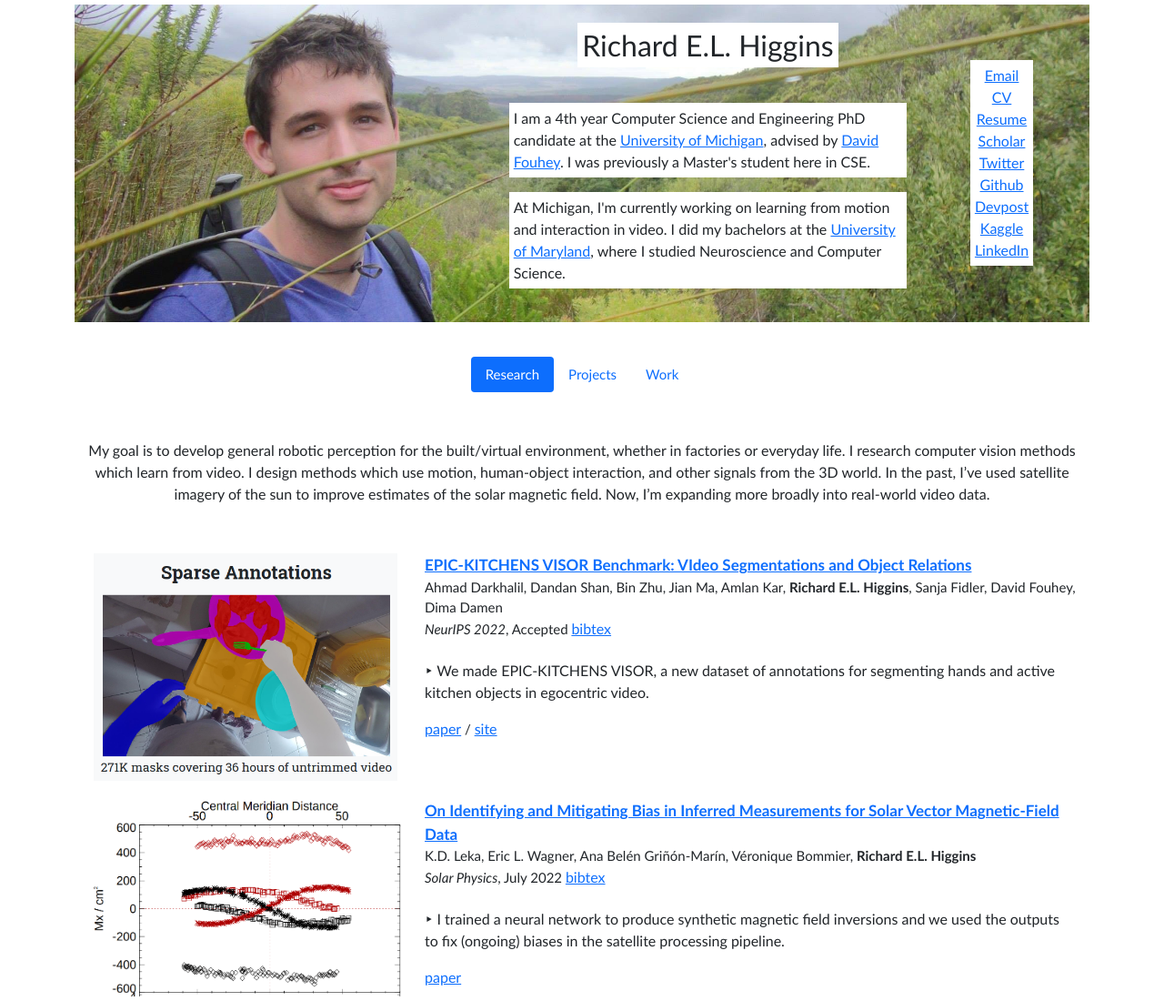
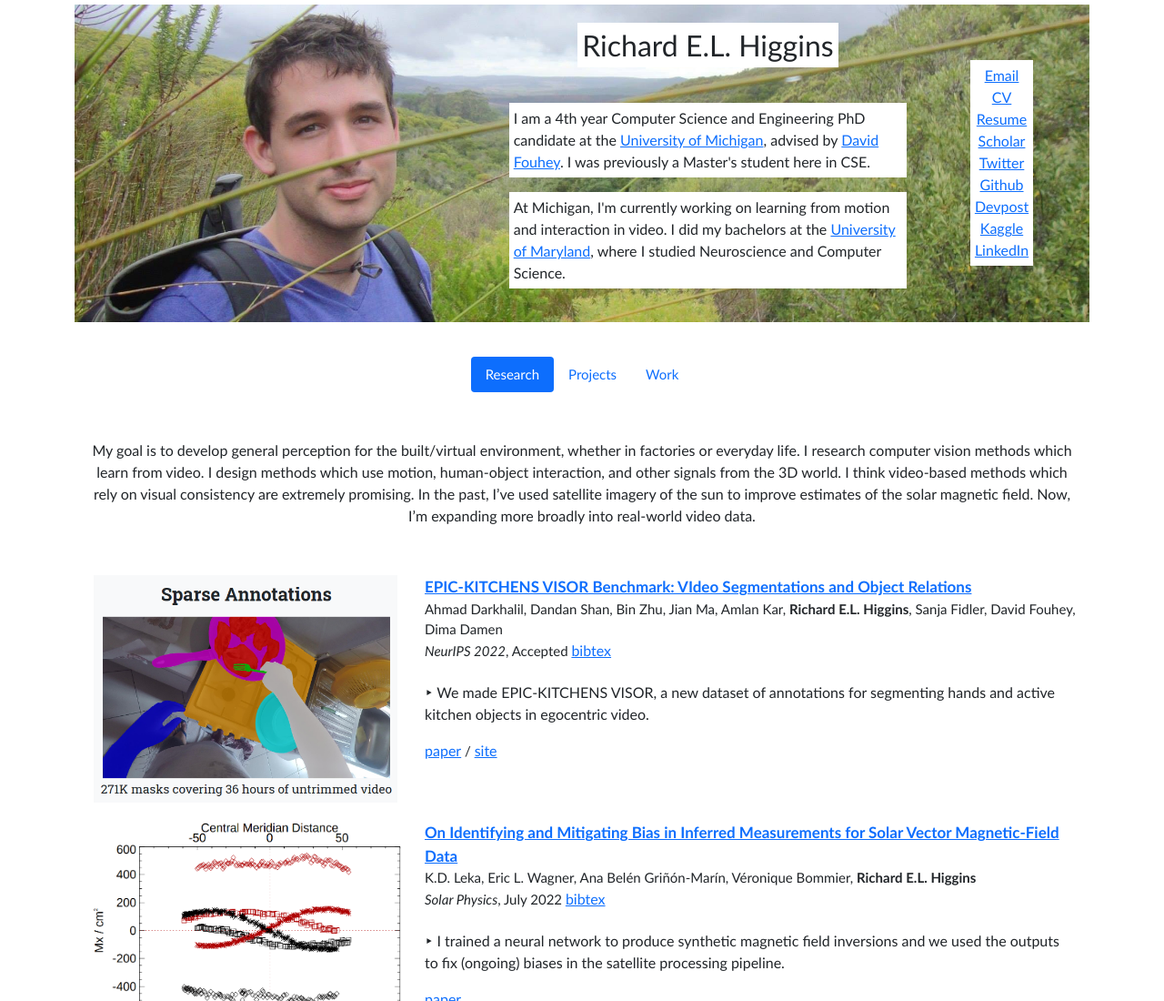
Before and after one commit to relh/website, a plain HTML site: page index.html in a window 1280 px wide. Shown: the top 1100 px of the page at 91% size. Drawn offline with nearby package versions, Linux system fonts and the light colour scheme.

Commit message:
put a nugget of possibility in there

```diff
--- a/index.html
+++ b/index.html
@@ -66,7 +66,7 @@
             <div class="tab-pane fade show active" id="pills-research" role="tabpanel" aria-labelledby="pills-research-tab">
                <div class="row"><center>
                 <p>
-                My goal is to develop general robotic perception for the built/virtual environment, whether in factories or everyday life. I research computer vision methods which learn from video. I design methods which use motion, human-object interaction, and other signals from the 3D world. In the past, I’ve used satellite imagery of the sun to improve estimates of the solar magnetic field. Now, I’m expanding more broadly into real-world video data.
+                My goal is to develop general perception for the built/virtual environment, whether in factories or everyday life. I research computer vision methods which learn from video. I design methods which use motion, human-object interaction, and other signals from the 3D world. I think video-based methods which rely on visual consistency are extremely promising. In the past, I’ve used satellite imagery of the sun to improve estimates of the solar magnetic field. Now, I’m expanding more broadly into real-world video data.
                 </p>
                </center></div><br>
                <div class="row">
```
